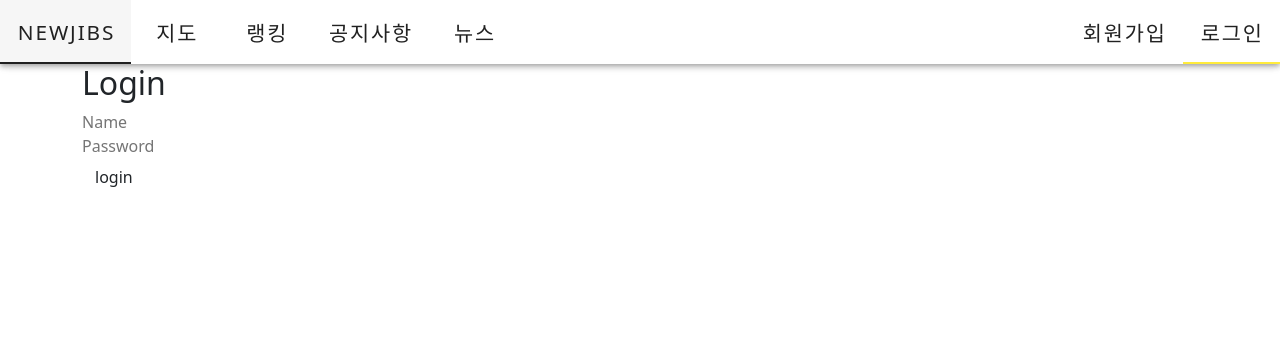
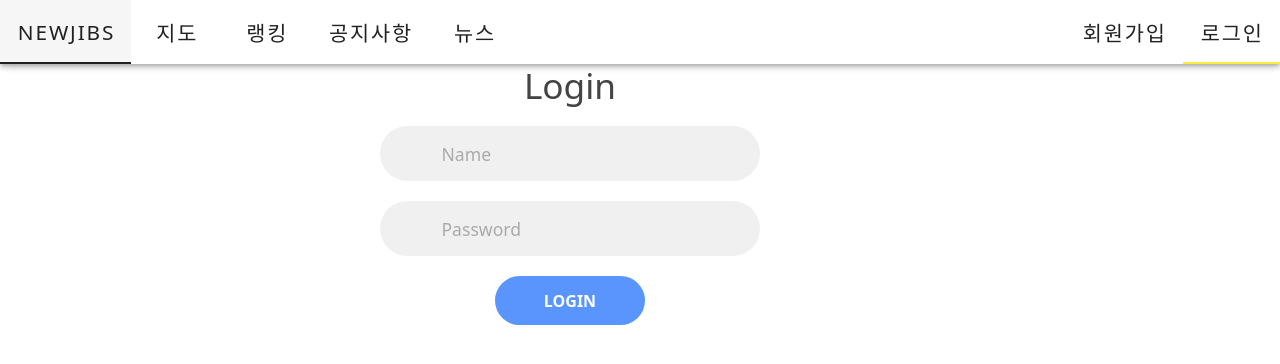
Before and after one commit to NewJibs/newjibs-fe, a Vue app: page /user/login in a window 1280 px wide. Shown: the top 364 px of the page. Built offline with nearby package versions, Linux system fonts and the light colour scheme; no server answers.

Commit message:
feat : login form 만들기

```diff
--- a/src/components/user/SignIn.vue
+++ b/src/components/user/SignIn.vue
@@ -1,28 +1,115 @@
-<script setup></script>
+<script setup>
+// @import url("https://fonts.googleapis.com/css2?family=Poppins:wght@200;300;400;500;600;700;800&display=swap");
+</script>
 
 <template>
-  <div class="container" style="z-index: 100;">
+  <div class="container" style="z-index: 100">
     <div class="forms-container">
       <div class="signin-signup">
         <form action="" class="sign-in-form">
           <h2 class="title">Login</h2>
           <div class="input-field">
             <i class="fas fa-user"></i>
-            <input type="text" placeholder="Name">
+            <input type="text" placeholder="Name" />
           </div>
           <div class="input-field">
             <i class="fas fa-lock"></i>
-            <input type="password" placeholder="Password">
+            <input type="password" placeholder="Password" />
           </div>
-          <input type="submit" value="login" class="btn solid">
-          <p class="social-text"></p>
+          <input type="submit" value="login" class="btn solid" />
         </form>
       </div>
     </div>
-    <div class="panels-container">
-
-    </div>
+    <div class="panels-container"></div>
   </div>
 </template>
 
-<style scoped></style>
+<style scoped>
+* {
+  padding: 0;
+  margin: 0;
+  box-sizing: border-box;
+}
+
+.container {
+  position: relative;
+  width: 100%;
+  min-height: 100vh;
+  background-color: #fff;
+  overflow: hidden;
+}
+
+.forms-container {
+  position: absolute;
+  width: 100%;
+  height: 100%;
+  top: 0;
+  left: 0;
+}
+
+form {
+  display: flex;
+  align-items: center;
+  justify-content: center;
+  flex-direction: column;
+}
+
+.title {
+  font-size: 2.2rem;
+  color: #444;
+  margin-bottom: 10px;
+}
+
+.input-field {
+  max-width: 380px;
+  width: 100%;
+  height: 55px;
+  background-color: #f0f0f0;
+  margin: 10px 0;
+  border-radius: 55px;
+  display: grid;
+  grid-template-columns: 15% 85%;
+  padding: 0 0.4rem;
+}
+
+.input-field i {
+  text-align: center;
+  line-height: 55px;
+  color: #acacac;
+  font-size: 1.1rem;
+}
+
+.input-field input {
+  background: none;
+  outline: none;
+  border: none;
+  line-height: 1;
+  font-weight: 600;
+  font-size: 1.1rem;
+  color: #333;
+}
+
+.input-field input::placeholder {
+  color: #aaa;
+  font-weight: 500;
+}
+
+.btn {
+  width: 150px;
+  height: 49px;
+  border: none;
+  outline: none;
+  border-radius: 49px;
+  cursor: pointer;
+  background-color: #5995fd;
+  color: #fff;
+  text-transform: uppercase;
+  font-weight: 600;
+  margin: 10px 0;
+  transition: 0.5s;
+}
+
+.btn:hover {
+  background-color: #4d84e2;
+}
+</style>
```
